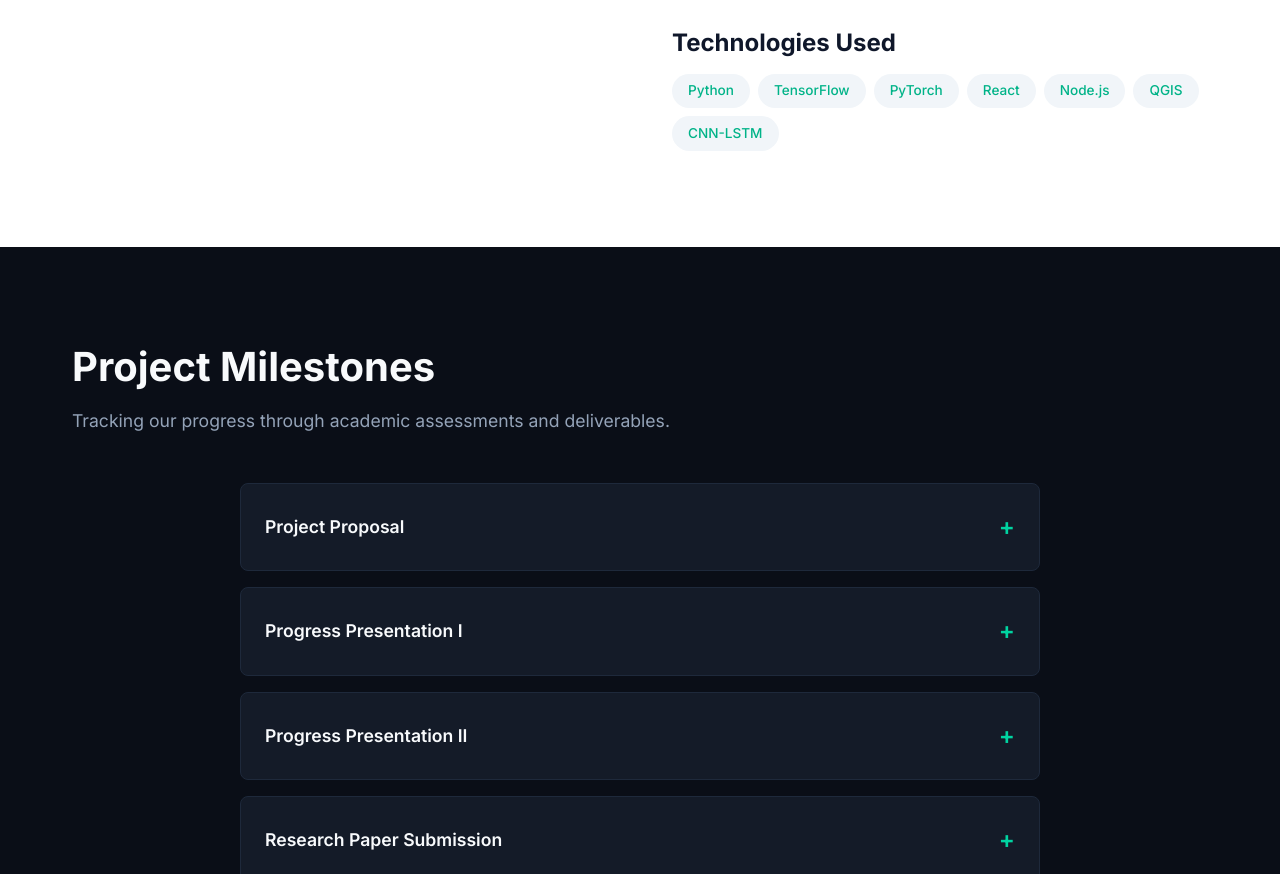
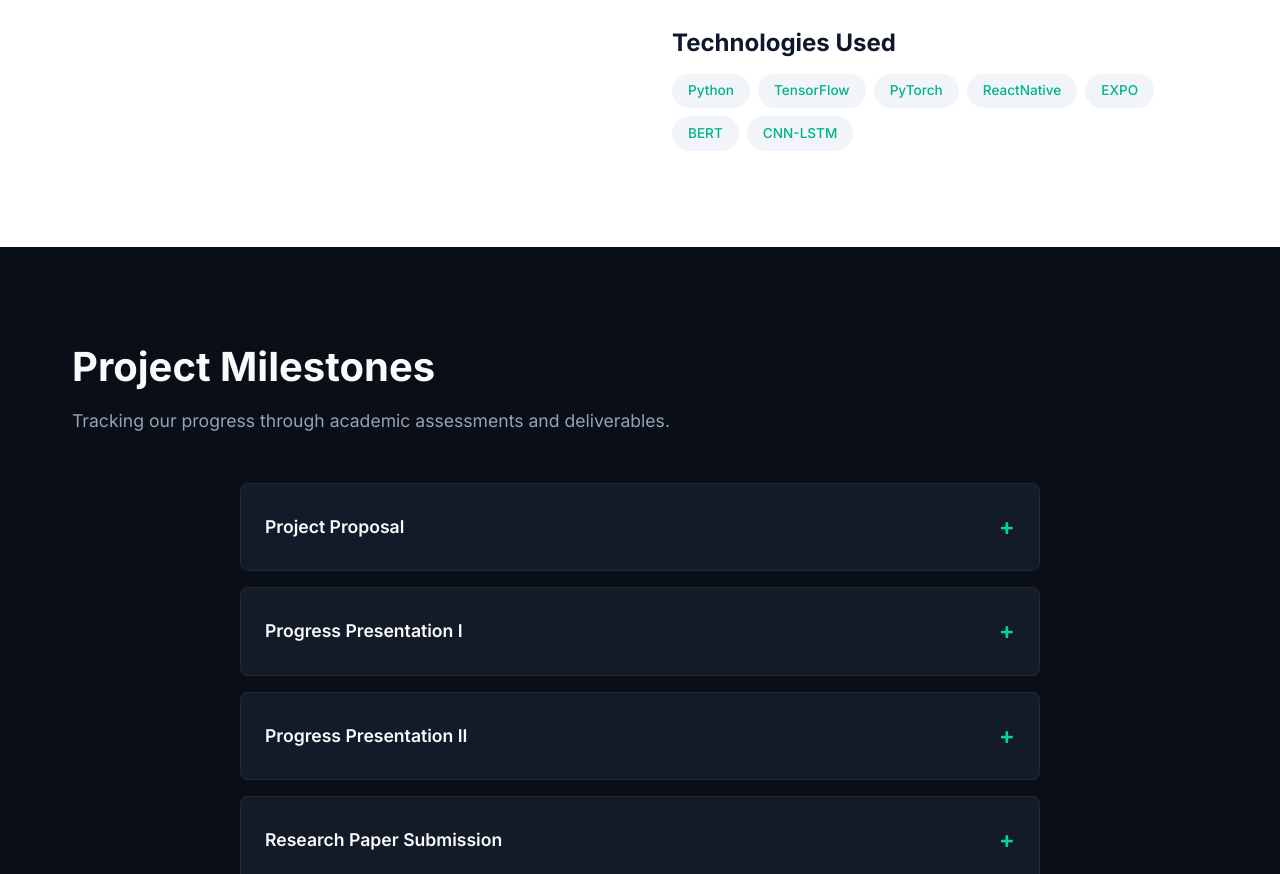
Before and after one commit to SonalWelisara/rp-website, a plain HTML site: page index.html in a window 1280 px wide. Shown: the part 1985-2859 px from the top of the page. Drawn offline with Linux system fonts and the light colour scheme.

Commit message:
chore: update tech stack tags

```diff
--- a/index.html
+++ b/index.html
@@ -116,9 +116,9 @@
                         <span class="tech-tag">Python</span>
                         <span class="tech-tag">TensorFlow</span>
                         <span class="tech-tag">PyTorch</span>
-                        <span class="tech-tag">React</span>
-                        <span class="tech-tag">Node.js</span>
-                        <span class="tech-tag">QGIS</span>
+                        <span class="tech-tag">ReactNative</span>
+                        <span class="tech-tag">EXPO</span>
+                        <span class="tech-tag">BERT</span>
                         <span class="tech-tag">CNN-LSTM</span>
                     </div>
                 </div>
```
